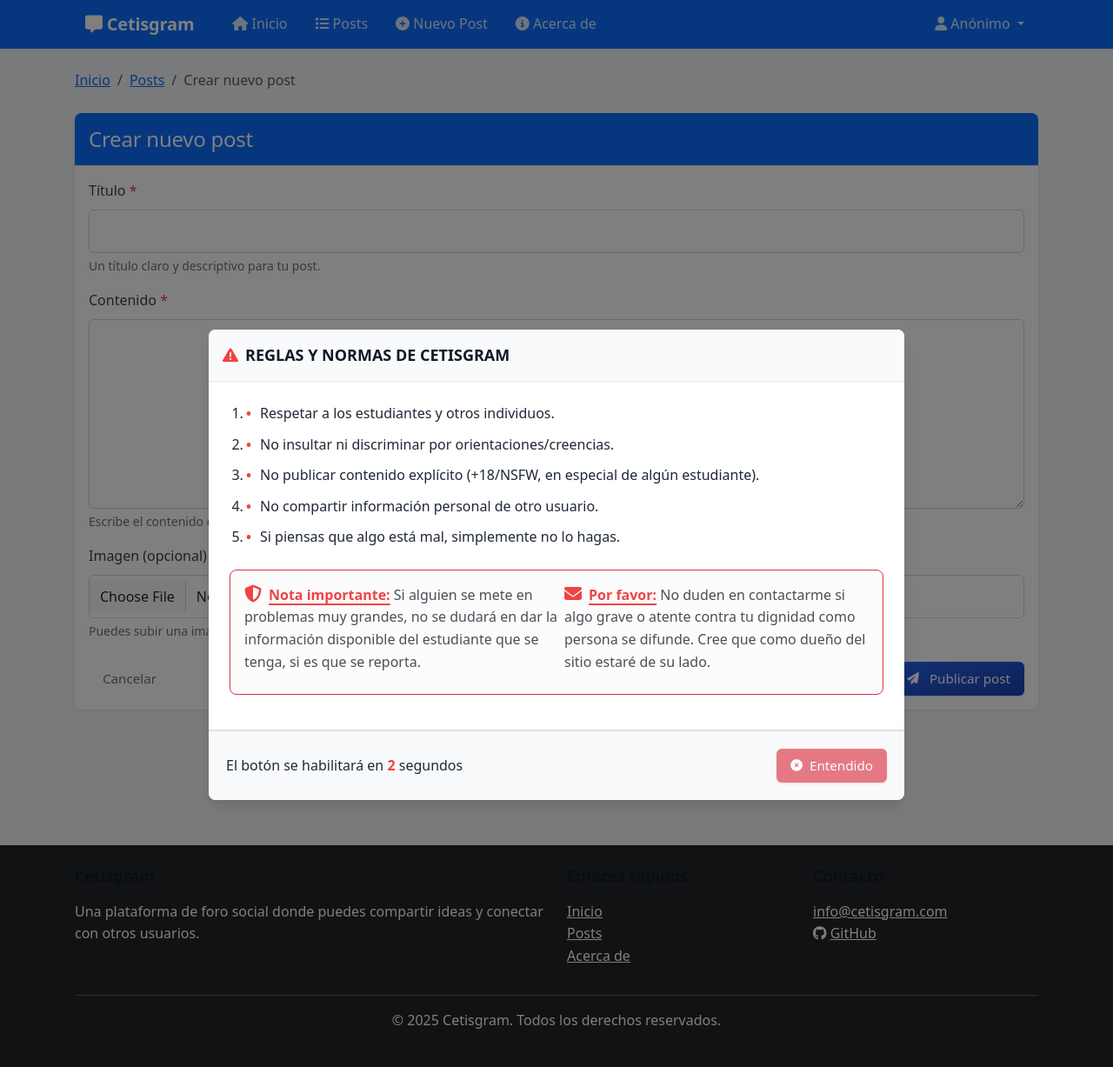
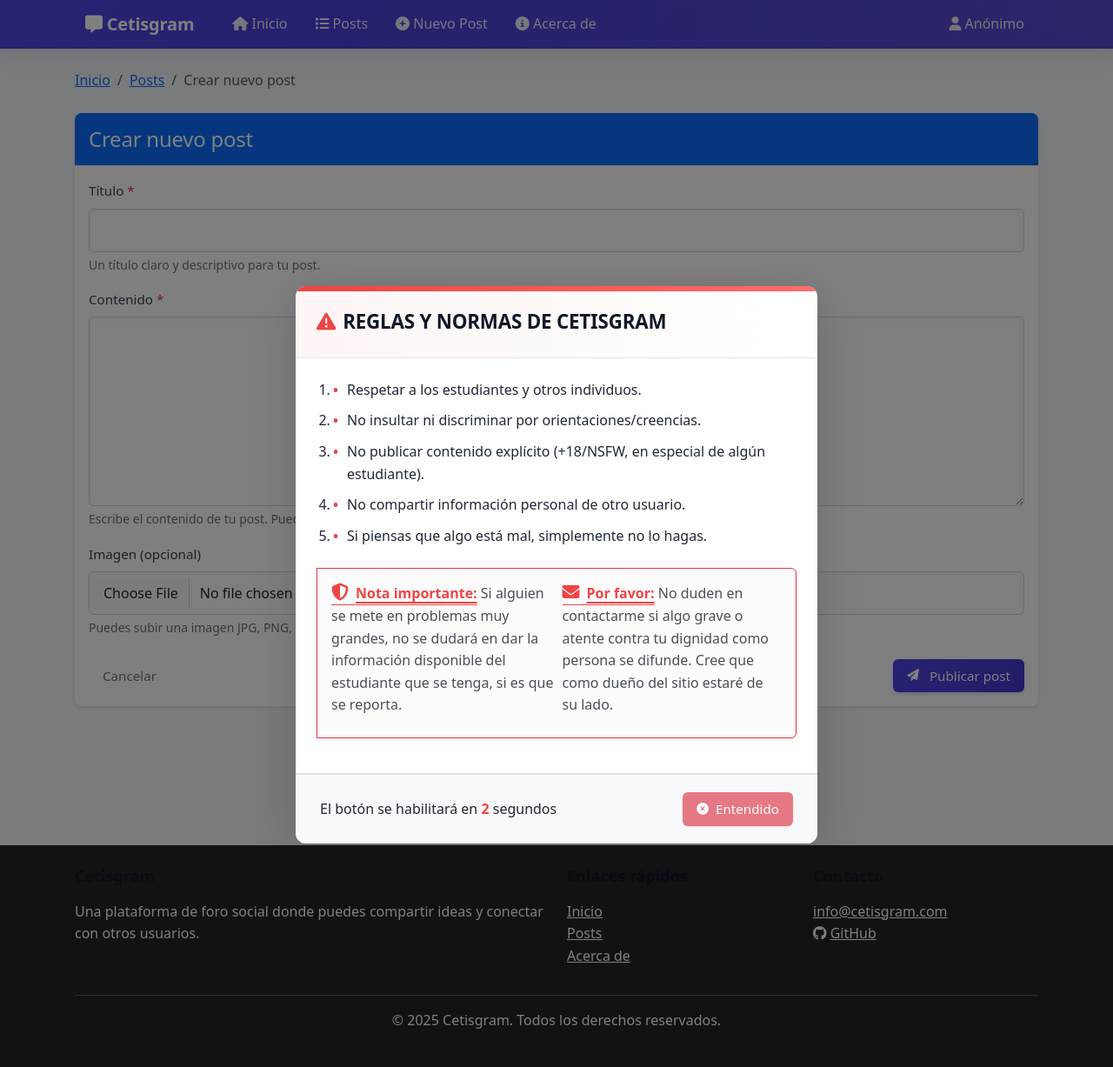
Before and after one commit to MaizeTheGods/cetisgram, a Node server app: page /posts/new in a window 1280 px wide. Shown: the whole page at 87% size. Run offline with Node 20, Linux system fonts and the light colour scheme; some libraries are stand-ins or nearby versions.

Commit message:
Mejora del diseño: actualización de estilos para una interfaz más moderna y atractiva

```diff
--- a/public/css/styles.css
+++ b/public/css/styles.css
@@ -5,10 +5,10 @@
 
 /* Sistema de diseño: Variables globales */
 :root {
-  /* Colores primarios */
-  --primary-color: #2563EB;
-  --primary-dark: #1E40AF;
-  --primary-light: #DBEAFE;
+  /* Colores primarios - paleta más vibrante */
+  --primary-color: #4F46E5;
+  --primary-dark: #4338CA;
+  --primary-light: #E0E7FF;
 
   /* Colores neutrales */
   --neutral-50: #F9FAFB;
@@ -93,27 +93,61 @@ footer {
   color: var(--neutral-200);
 }
 
-/* Navbar personalizada - simplificada y más limpia */
+/* Navbar personalizada - diseño moderno con efecto de cristal */
 .navbar {
   height: var(--header-height);
-  box-shadow: var(--shadow-sm);
-  background: var(--primary-color);
+  box-shadow: 0 4px 30px rgba(0, 0, 0, 0.1);
+  background: linear-gradient(135deg, var(--primary-color), var(--primary-dark));
   padding: var(--space-2) 0;
+  position: relative;
+  z-index: 1000;
+}
+
+.navbar::before {
+  content: '';
+  position: absolute;
+  top: 0;
+  left: 0;
+  width: 100%;
+  height: 100%;
+  background: radial-gradient(circle at top right, rgba(255, 255, 255, 0.1) 0%, transparent 70%);
+  z-index: -1;
 }
 
 .navbar-dark .navbar-nav .nav-link {
-  color: rgba(255, 255, 255, 0.85);
+  color: rgba(255, 255, 255, 0.9);
   font-weight: 500;
   padding: var(--space-2) var(--space-3);
   border-radius: var(--radius-md);
-  transition: all var(--transition-base);
+  transition: all 0.3s ease;
   margin: 0 var(--space-1);
+  position: relative;
+}
+
+.navbar-dark .navbar-nav .nav-link::after {
+  content: '';
+  position: absolute;
+  bottom: 0.25rem;
+  left: 50%;
+  width: 0;
+  height: 2px;
+  background: white;
+  transition: all 0.3s ease;
+  transform: translateX(-50%);
+  opacity: 0;
+}
+
+.navbar-dark .navbar-nav .nav-link:hover::after,
+.navbar-dark .navbar-nav .nav-link:focus::after,
+.navbar-dark .navbar-nav .nav-item.active .nav-link::after {
+  width: 60%;
+  opacity: 1;
 }
 
 .navbar-dark .navbar-nav .nav-link:hover,
 .navbar-dark .navbar-nav .nav-link:focus {
   color: white;
-  background-color: rgba(255, 255, 255, 0.1);
+  transform: translateY(-1px);
 }
 
 .navbar-brand {
@@ -144,13 +178,33 @@ footer {
   border: none;
   box-shadow: var(--shadow-sm);
   background-color: var(--card-bg);
-  transition: transform 0.3s, box-shadow 0.3s;
+  transition: all 0.3s ease;
   margin-bottom: var(--space-6);
+  position: relative;
+  z-index: 1;
+}
+
+.card::before {
+  content: '';
+  position: absolute;
+  top: 0;
+  left: 0;
+  width: 100%;
+  height: 100%;
+  background: linear-gradient(135deg, rgba(79, 70, 229, 0.05) 0%, rgba(0, 0, 0, 0) 50%);
+  z-index: -1;
+  opacity: 0;
+  transition: opacity 0.3s ease;
+  border-radius: var(--radius-lg);
 }
 
 .card:hover {
   transform: translateY(-4px);
   box-shadow: var(--shadow-md);
+}
+
+.card:hover::before {
+  opacity: 1;
 }
 
 .card-header {
@@ -290,20 +373,42 @@ footer {
   font-size: 0.9em;
 }
 
-/* Botones primarios - más llamativos con degradado sutil */
+/* Botones primarios - con estilo moderno y efecto de brillo */
 .btn-primary {
-  background: linear-gradient(to bottom right, var(--primary-color), var(--primary-dark));
+  background: linear-gradient(135deg, var(--primary-color), var(--primary-dark));
   color: white;
-  box-shadow: 0 1px 3px rgba(37, 99, 235, 0.2);
+  box-shadow: 0 2px 4px rgba(79, 70, 229, 0.2);
+  position: relative;
+  overflow: hidden;
+  z-index: 1;
+}
+
+.btn-primary::before {
+  content: '';
+  position: absolute;
+  top: -2px;
+  left: -2px;
+  width: calc(100% + 4px);
+  height: calc(100% + 4px);
+  background: linear-gradient(90deg, transparent, rgba(255, 255, 255, 0.2), transparent);
+  transform: translateX(-100%);
+  transition: transform 0.6s;
+  z-index: -1;
 }
 
 .btn-primary:hover {
-  background: linear-gradient(to bottom right, #1D4ED8, #1E40AF);
-  box-shadow: 0 2px 6px rgba(37, 99, 235, 0.3);
+  background: linear-gradient(135deg, #4338CA, #3730A3);
+  box-shadow: 0 4px 8px rgba(79, 70, 229, 0.3);
+  transform: translateY(-1px);
+}
+
+.btn-primary:hover::before {
+  transform: translateX(100%);
 }
 
 .btn-primary:focus {
-  box-shadow: 0 0 0 2px var(--primary-light);
+  box-shadow: 0 0 0 3px rgba(79, 70, 229, 0.3);
+  outline: none;
 }
 
 /* Botones secundarios y de énfasis */
@@ -379,20 +484,37 @@ footer {
 
 .form-control {
   width: 100%;
-  padding: var(--space-3);
+  padding: var(--space-3) var(--space-4);
+  border: 1px solid var(--neutral-300);
   border-radius: var(--radius-md);
-  border: 1px solid var(--neutral-300);
-  background-color: white;
-  color: var(--neutral-800);
   font-size: 1rem;
-  line-height: 1.5;
-  transition: border-color 0.2s, box-shadow 0.2s;
+  transition: all 0.3s ease;
+  background-color: #FCFCFD;
+  box-shadow: inset 0 2px 4px rgba(0, 0, 0, 0.02);
+}
+
+.form-control:hover {
+  border-color: var(--neutral-400);
 }
 
 .form-control:focus {
   border-color: var(--primary-color);
-  box-shadow: 0 0 0 3px var(--primary-light);
+  box-shadow: 0 0 0 3px rgba(79, 70, 229, 0.15);
+  background-color: white;
   outline: none;
+}
+
+.form-label {
+  font-weight: 500;
+  margin-bottom: var(--space-2);
+  color: var(--neutral-700);
+  display: inline-block;
+  font-size: 0.95rem;
+}
+
+.form-group {
+  margin-bottom: var(--space-5);
+  position: relative;
 }
 
 .form-control::placeholder {
@@ -600,49 +722,74 @@ h6 {
   font-size: 0.875rem;
 }
 
-/* Estilos para el modal de reglas - con mejor diseño y legibilidad */
+/* Estilos para el modal de reglas - con mejor diseño y efectos visuales modernos */
 .modal-dialog {
   margin-top: 4rem;
+  max-width: 600px;
 }
 
 .modal-content {
   border: none;
-  border-radius: var(--radius-lg);
-  box-shadow: var(--shadow-lg);
+  border-radius: var(--radius-xl);
+  box-shadow: 0 10px 50px rgba(0, 0, 0, 0.15);
+  overflow: hidden;
+  background: white;
+  position: relative;
+}
+
+.modal-content::before {
+  content: '';
+  position: absolute;
+  top: 0;
+  left: 0;
+  width: 100%;
+  height: 6px;
+  background: linear-gradient(to right, var(--danger-color), #FF6B6B);
 }
 
 .modal-header {
   border-bottom: 1px solid var(--neutral-200);
-  padding: var(--space-4);
+  padding: var(--space-6);
+  position: relative;
+  background-color: white;
 }
 
 .modal-body {
-  padding: var(--space-6);
+  padding: var(--space-8);
+  background-color: white;
 }
 
 .modal-footer {
   border-top: 1px solid var(--neutral-200);
-  padding: var(--space-4);
+  padding: var(--space-4) var(--space-6);
+  background-color: var(--neutral-50);
 }
 
 #rulesModal .modal-content {
   background-color: white;
   color: var(--neutral-800);
-  border-radius: var(--radius-lg);
   overflow: hidden;
 }
 
 #rulesModal .modal-header {
-  background-color: var(--neutral-50);
   border-bottom: 1px solid var(--neutral-200);
   color: var(--neutral-900);
-  font-weight: 600;
-  padding: var(--space-4);
+  font-weight: 700;
+  padding: var(--space-6);
+  background: linear-gradient(to right, rgba(239, 68, 68, 0.05), transparent);
+}
+
+#rulesModal .modal-title {
+  font-size: 1.4rem;
+  display: flex;
+  align-items: center;
+  letter-spacing: -0.01em;
 }
 
 #rulesModal .modal-header i {
   color: var(--danger-color);
-  margin-right: var(--space-2);
+  margin-right: var(--space-3);
+  font-size: 1.4rem;
 }
 
 #rulesModal .modal-body {
@@ -651,13 +798,39 @@ h6 {
 
 #rulesModal .rules-list {
   padding-left: var(--space-6);
-  margin-bottom: var(--space-4);
+  margin-bottom: var(--space-6);
 }
 
 #rulesModal .rules-list li {
   margin-bottom: var(--space-3);
   color: var(--neutral-800);
   line-height: 1.6;
+}
+
+/* Mejorando el espaciado en el alerta del modal */
+#rulesModal .alert {
+  margin: var(--space-4) 0;
+  padding: var(--space-4);
+  border-left: 4px solid var(--danger-color);
+  border-radius: 0 var(--radius-md) var(--radius-md) 0;
+}
+
+#rulesModal .alert p {
+  margin-bottom: var(--space-3);
+}
+
+#rulesModal .alert p:last-child {
+  margin-bottom: 0;
+}
+
+#rulesModal .alert i {
+  margin-right: var(--space-2);
+  color: var(--danger-color);
+}
+
+#rulesModal .text-underline {
+  border-bottom: 1px solid var(--danger-color);
+  padding-bottom: 2px;
 }
 
 /* Ajustes responsivos */
```
Also changed, not shown: other parts of public/css/styles.css (+30 -1 lines).
